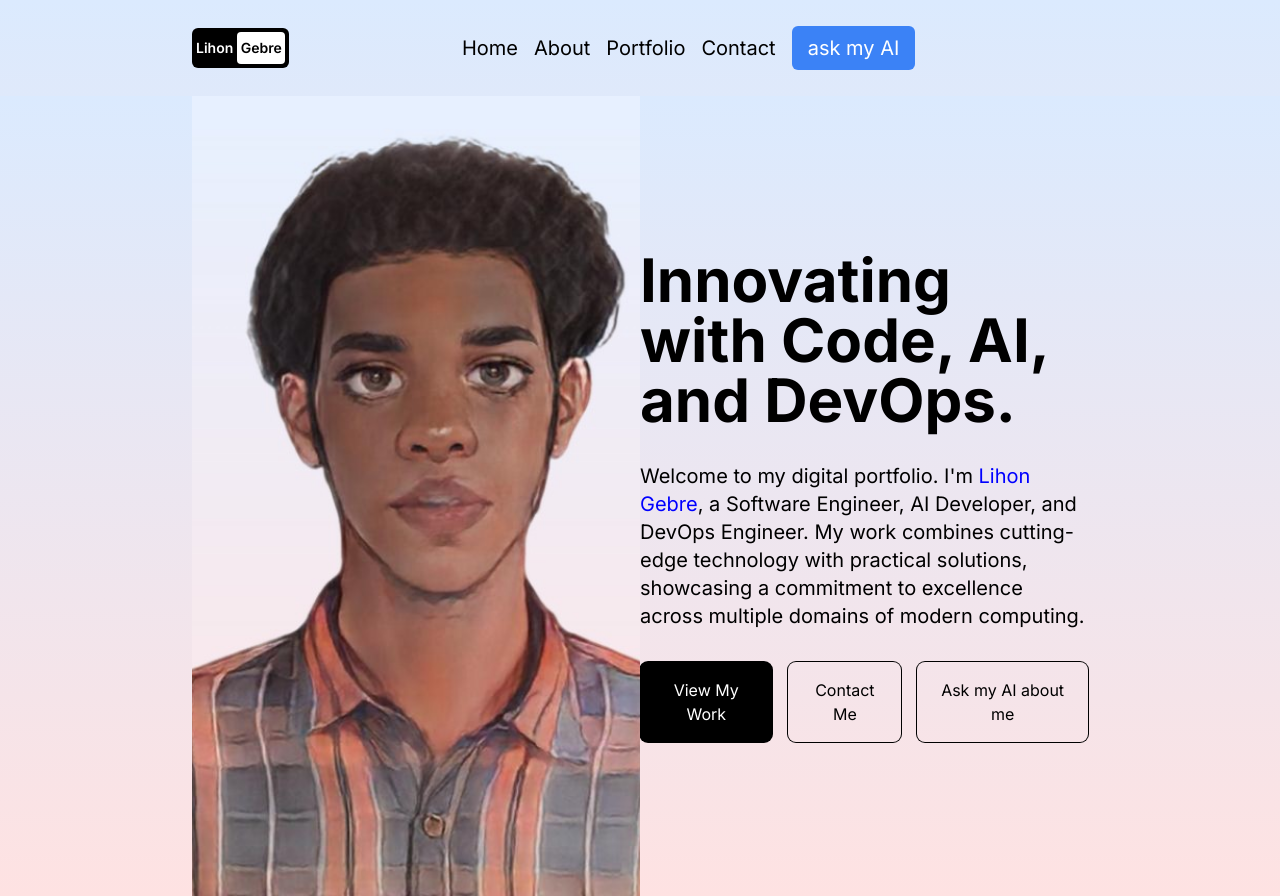
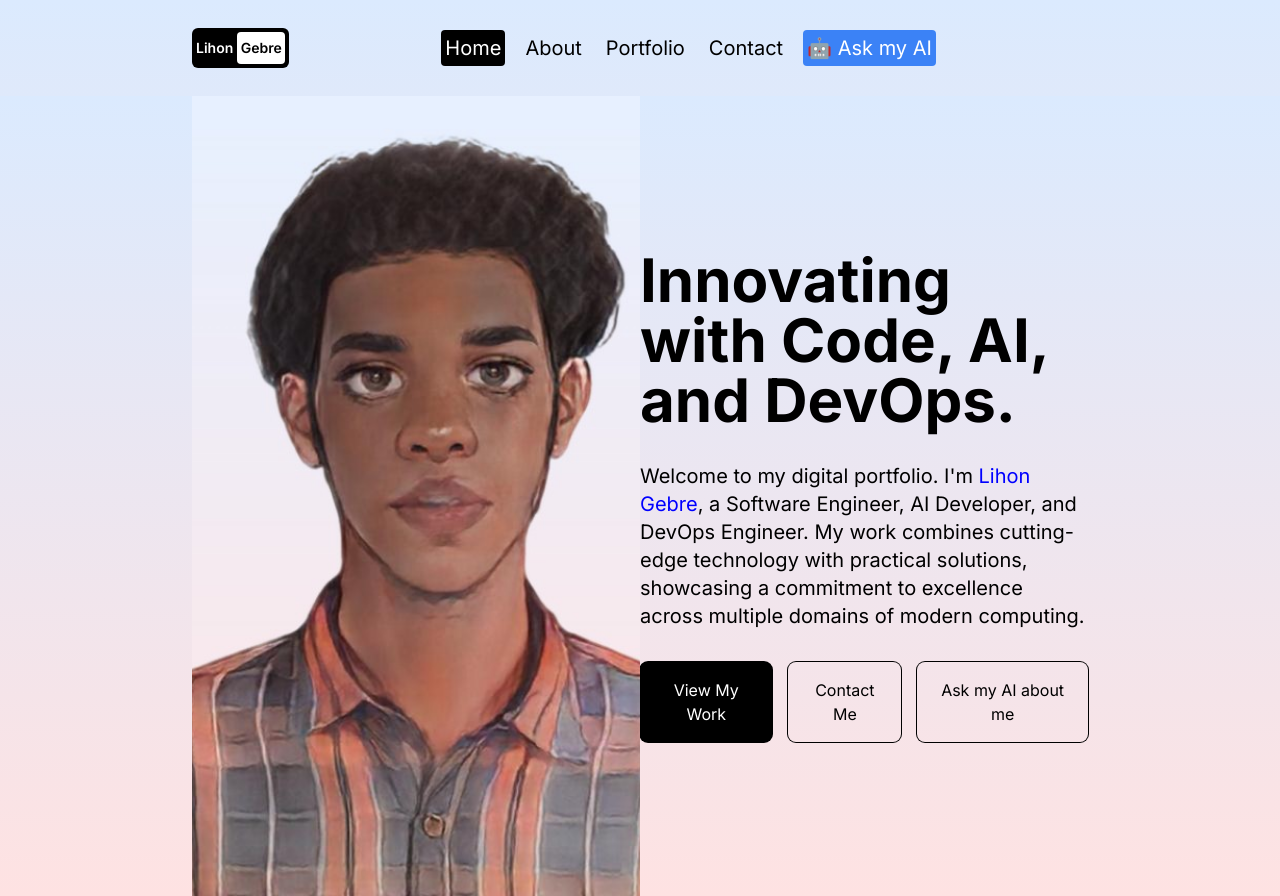
Before and after one commit to gelftheshot/portfolio, a Next.js app: page / in a window 1280 px wide. Before the commit the page ends 800 px from the top, so only its background shows below. Built offline with nearby package versions, Linux system fonts and the light colour scheme.

Commit message:
improving the navbar

```diff
--- a/components/NavLink.jsx
+++ b/components/NavLink.jsx
@@ -5,10 +5,20 @@ import { usePathname } from "next/navigation";
 
 const NavLink = ({ link }) => {
   const pathName = usePathname();
+  const isAskAI = link.title.toLowerCase() === "ask my ai";
 
   return (
-    <Link className={`rounded p-1 ${pathName === link.url && "bg-black text-white"}`} href={link.url}>
-      {link.title}
+    <Link
+      className={`rounded p-1 ${
+        pathName === link.url
+          ? "bg-black text-white"
+          : isAskAI
+            ? "bg-blue-500 text-white hover:bg-blue-600 transition-colors"
+            : "hover:bg-gray-200 transition-colors"
+      } ${isAskAI ? "animate-pulse" : ""}`}
+      href={link.url}
+    >
+      {isAskAI ? "🤖 " : ""}{link.title}
     </Link>
   );
 };
--- a/components/Navbar.jsx
+++ b/components/Navbar.jsx
@@ -3,13 +3,14 @@
 import Link from "next/link";
 import { useState } from "react";
 import { motion } from "framer-motion";
+import NavLink from "./NavLink";
 
 const links = [
   { url: "/", title: "Home" },
   { url: "/about", title: "About" },
   { url: "/portfolio", title: "Portfolio" },
   { url: "/contact", title: "Contact" },
-  { url: "/askai", title: "ask my AI" },
+  { url: "/askai", title: "Ask my AI" },
 ];
 
 const Navbar = () => {
@@ -39,7 +40,7 @@ const Navbar = () => {
   };
 
   return (
-    <div className="h-full flex items-center justify-between px-4 sm:px-8 md:px-12 lg:px-20 xl:px-48 text-xl">
+    <nav className="h-full flex items-center justify-between px-4 sm:px-8 md:px-12 lg:px-20 xl:px-48 text-xl">
       <div className="flex items-center justify-between w-full">
         <Link href="/" className="text-sm bg-black rounded-md p-1 font-semibold flex items-center justify-center">
           <span className="text-white mr-1">Lihon</span>
@@ -49,13 +50,7 @@ const Navbar = () => {
         </Link>
         <div className="hidden md:flex gap-4 items-center">
           {links.map((link) => (
-            <Link
-              href={link.url}
-              key={link.title}
-              className={link.title.toLowerCase() === "ask my ai" ? "bg-blue-500 text-white px-4 py-2 rounded-md" : ""}
-            >
-              {link.title}
-            </Link>
+            <NavLink key={link.title} link={link} />
           ))}
         </div>
         <div className="hidden md:flex gap-4">
@@ -92,18 +87,13 @@ const Navbar = () => {
           >
             {links.map((link) => (
               <motion.div variants={listItemVariants} key={link.title}>
-                <Link
-                  href={link.url}
-                  className={link.title.toLowerCase() === "ask my ai" ? "bg-blue-500 text-white px-4 py-2 rounded-md" : ""}
-                >
-                  {link.title}
-                </Link>
+                <NavLink link={link} />
               </motion.div>
             ))}
           </motion.div>
         )}
       </div>
-    </div>
+    </nav>
   );
 };
 
```
